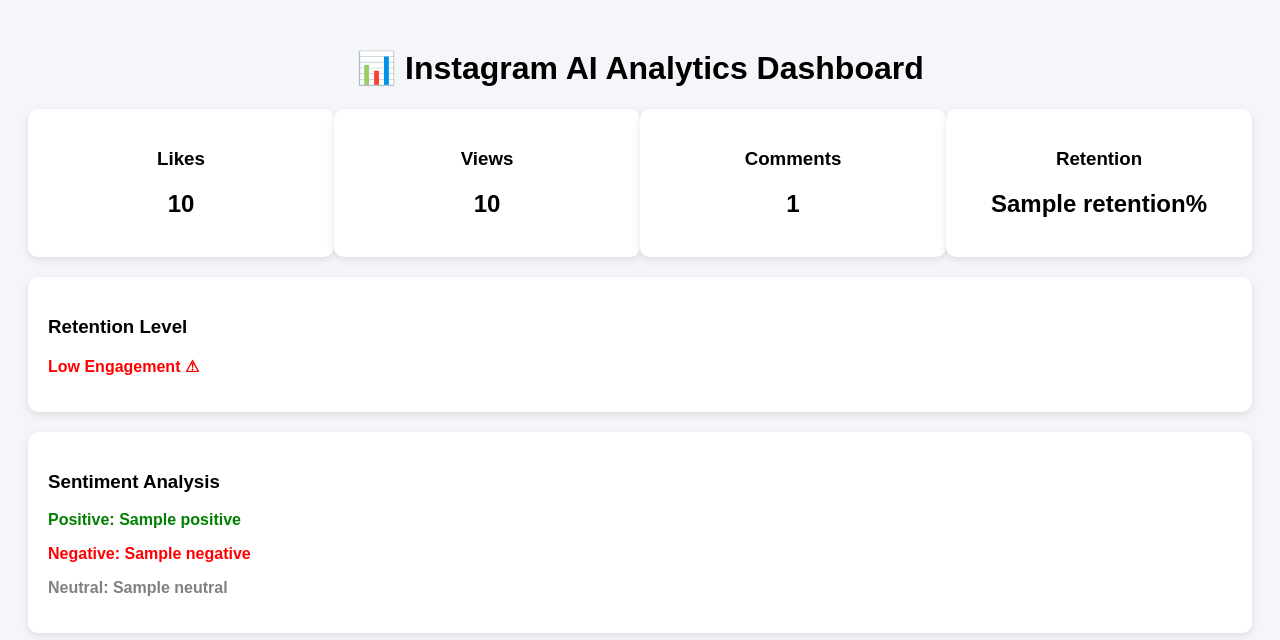
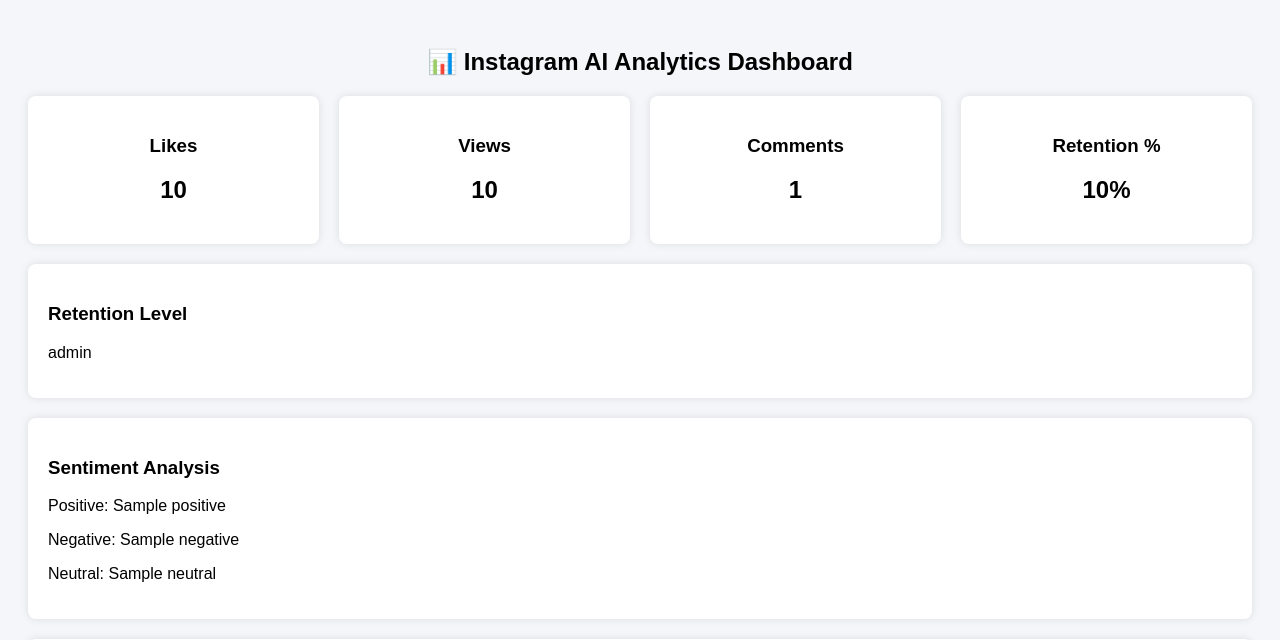
Before and after one commit to Karthik2752/Mini-project, a Flask app: template templates/dashboard.html in a window 1280 px wide. Shown: the top 640 px of the page. Run offline with Flask 3, Linux system fonts and the light colour scheme; the template is opened without the code that fills it: most values are stand-ins (such as "Sample title", 1, 10 or a date in 2020).

Commit message:
Update dashboard title and improve layout

```diff
--- a/templates/dashboard.html
+++ b/templates/dashboard.html
@@ -1,138 +1,91 @@
 <!DOCTYPE html>
 <html>
 <head>
-    <title>Instagram AI Dashboard</title>
-
+    <title>Instagram AI Analytics Dashboard</title>
     <style>
-        body {
-            font-family: Arial;
-            background: #f4f6f9;
-            padding: 20px;
+        body { font-family: Arial; background:#f4f6f9; padding:20px; }
+        .row { display:flex; gap:20px; margin-bottom:20px; }
+        .card {
+            background:white;
+            flex:1;
+            padding:20px;
+            border-radius:8px;
+            box-shadow:0 0 8px rgba(0,0,0,0.1);
+            text-align:center;
         }
-
-        h1 {
-            text-align: center;
+        .section {
+            background:white;
+            padding:20px;
+            margin-bottom:20px;
+            border-radius:8px;
+            box-shadow:0 0 8px rgba(0,0,0,0.1);
         }
-
-        .cards {
-            display: flex;
-            justify-content: space-between;
-            margin-bottom: 20px;
-        }
-
-        .card {
-            background: white;
-            padding: 20px;
-            width: 23%;
-            border-radius: 10px;
-            text-align: center;
-            box-shadow: 0 3px 8px rgba(0,0,0,0.1);
-        }
-
-        .section {
-            background: white;
-            padding: 20px;
-            margin-bottom: 20px;
-            border-radius: 10px;
-            box-shadow: 0 3px 8px rgba(0,0,0,0.1);
-        }
-
-        .flex {
-            display: flex;
-            gap: 20px;
-        }
-
-        .half {
-            width: 50%;
-        }
-
-        .positive { color: green; font-weight: bold; }
-        .negative { color: red; font-weight: bold; }
-        .neutral { color: gray; font-weight: bold; }
-
-        .high { color: green; font-weight: bold; }
-        .medium { color: orange; font-weight: bold; }
-        .low { color: red; font-weight: bold; }
+        h2 { text-align:center; }
     </style>
 </head>
 <body>
 
-<h1>📊 Instagram AI Analytics Dashboard</h1>
+<h2>📊 Instagram AI Analytics Dashboard</h2>
 
-<!-- Metric Cards -->
-<div class="cards">
+{% if result %}
+
+<div class="row">
     <div class="card">
         <h3>Likes</h3>
-        <h2>{{ likes }}</h2>
+        <h2>{{ result.likes }}</h2>
     </div>
+
     <div class="card">
         <h3>Views</h3>
-        <h2>{{ views }}</h2>
+        <h2>{{ result.views }}</h2>
     </div>
+
     <div class="card">
         <h3>Comments</h3>
-        <h2>{{ total_comments }}</h2>
+        <h2>{{ result.comments_count }}</h2>
     </div>
+
     <div class="card">
-        <h3>Retention</h3>
-        <h2>{{ retention }}%</h2>
+        <h3>Retention %</h3>
+        <h2>{{ result.retention_score }}%</h2>
     </div>
 </div>
 
-<!-- Retention -->
 <div class="section">
     <h3>Retention Level</h3>
-    {% if retention_level == "High" %}
-        <p class="high">High Engagement 🔥</p>
-    {% elif retention_level == "Medium" %}
-        <p class="medium">Medium Engagement ⚡</p>
-    {% else %}
-        <p class="low">Low Engagement ⚠</p>
-    {% endif %}
+    <p>{{ result.retention_level }}</p>
 </div>
 
-<!-- Sentiment -->
 <div class="section">
     <h3>Sentiment Analysis</h3>
-    <p class="positive">Positive: {{ positive }}</p>
-    <p class="negative">Negative: {{ negative }}</p>
-    <p class="neutral">Neutral: {{ neutral }}</p>
+    <p>Positive: {{ result.sentiment.positive }}</p>
+    <p>Negative: {{ result.sentiment.negative }}</p>
+    <p>Neutral: {{ result.sentiment.neutral }}</p>
 </div>
 
-<!-- Sentiment Chart -->
 <div class="section">
     <h3>Sentiment Chart</h3>
-    <img src="{{ sentiment_chart }}" width="60%">
+    <p>(Chart integration can be added using Chart.js)</p>
 </div>
 
-<!-- Keywords + WordCloud -->
 <div class="section">
-    <div class="flex">
-        <div class="half">
-            <h3>Top Keywords</h3>
-            <ul>
-                {% for word, count in keywords %}
-                    <li>{{ word }} ({{ count }})</li>
-                {% endfor %}
-            </ul>
-        </div>
-
-        <div class="half">
-            <h3>WordCloud</h3>
-            <img src="{{ wordcloud }}" width="100%">
-        </div>
-    </div>
+    <h3>Top Keywords</h3>
+    {% for word in result.keywords %}
+        <p>{{ word }}</p>
+    {% endfor %}
 </div>
 
-<!-- AI Suggestions -->
+<div class="section">
+    <h3>WordCloud</h3>
+    <p>(Wordcloud visualization placeholder)</p>
+</div>
+
 <div class="section">
     <h3>🤖 AI Improvement Suggestions</h3>
-    <ul>
-        {% for suggestion in suggestions %}
-            <li>{{ suggestion }}</li>
-        {% endfor %}
-    </ul>
+    <p>{{ result.suggestion }}</p>
 </div>
+
+{% endif %}
 
 </body>
 </html>
```
